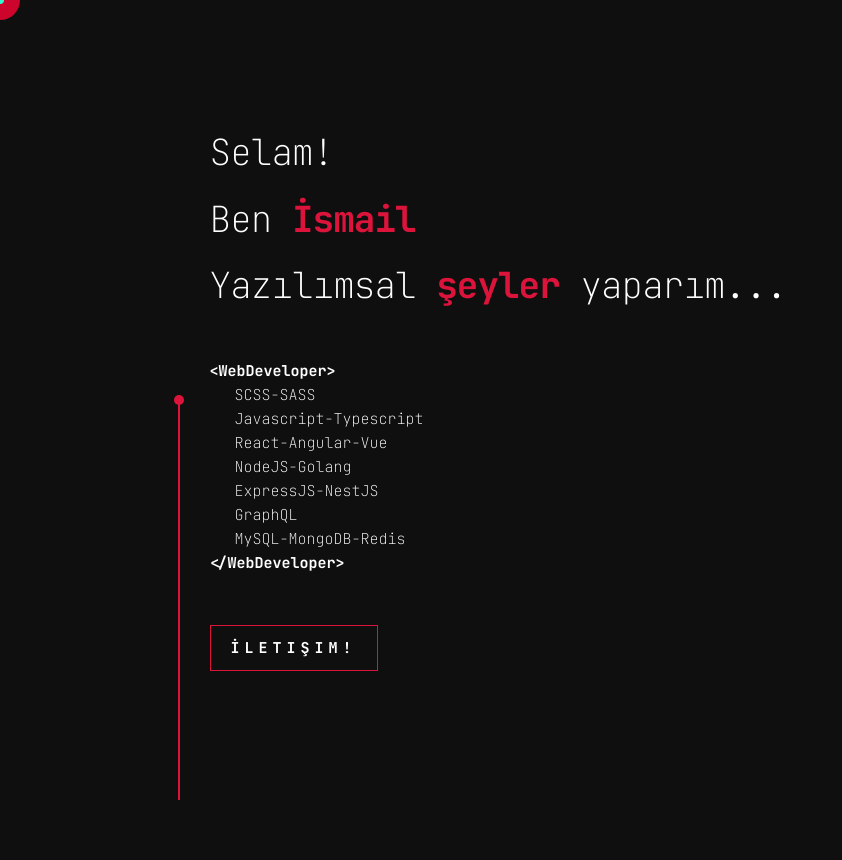
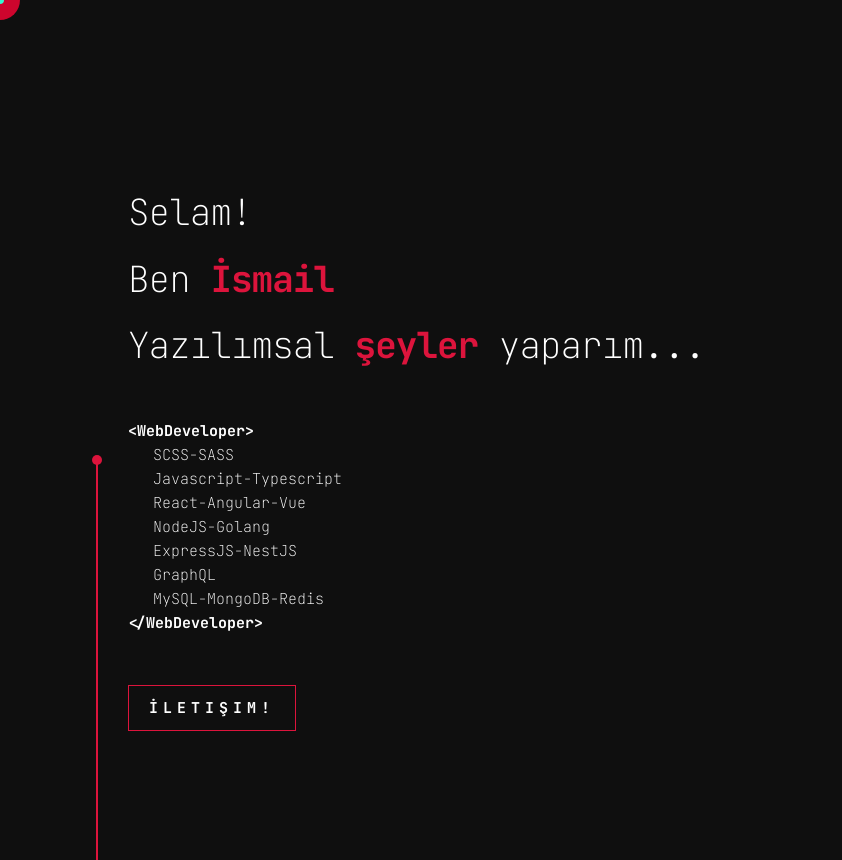
Before and after one commit to ikyilmaz/my-portfolio, a Next.js app: page / in a window 1280 px wide. Shown: the whole page, without its empty margins (0-842 px from the left). Before the commit the page ends 800 px from the top, so only its background shows below. Built offline with nearby package versions, Linux system fonts and the light colour scheme.

Commit message:
make display grid

```diff
--- a/layouts/DefaultLayout.tsx
+++ b/layouts/DefaultLayout.tsx
@@ -6,8 +6,24 @@
 import { Reveal } from "../components/Reveal";
 
 const Container = styled.div`
+  height: 100vh;
+  display: grid;
+  grid-template-columns: 1fr;
+  grid-template-rows: 60px 1fr;
+  gap: 0px 0px;
+  grid-template-areas:
+    "nav-bar"
+    "content";
+
   .nav {
-    height: 100vh;
+    background-color: gainsboro;
+    width: 100%;
+
+    grid-area: "nav-bar";
+  }
+
+  .content {
+    grid-area: "content";
   }
 `;
 
@@ -19,9 +35,10 @@
   return (
     <React.Fragment>
       <AnimatedCursor />
-      <Container className="container">
+      <Container>
         <Reveal />
-        {children}
+        <nav></nav>
+        <div className="content">{children}</div>
       </Container>
     </React.Fragment>
   );
```
